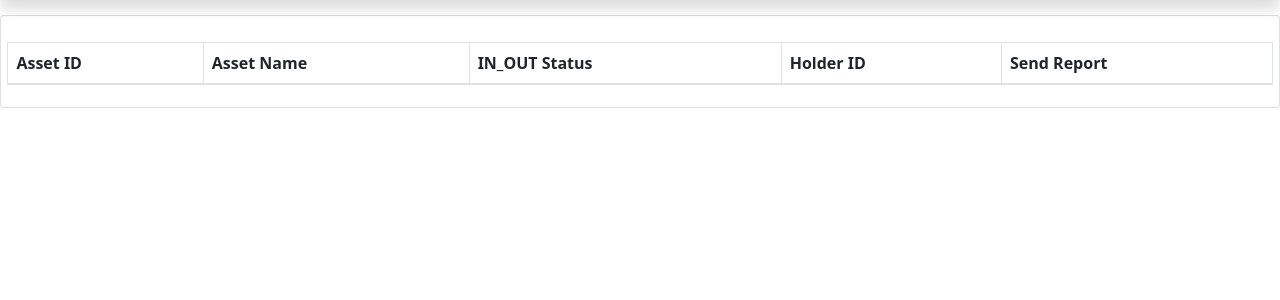
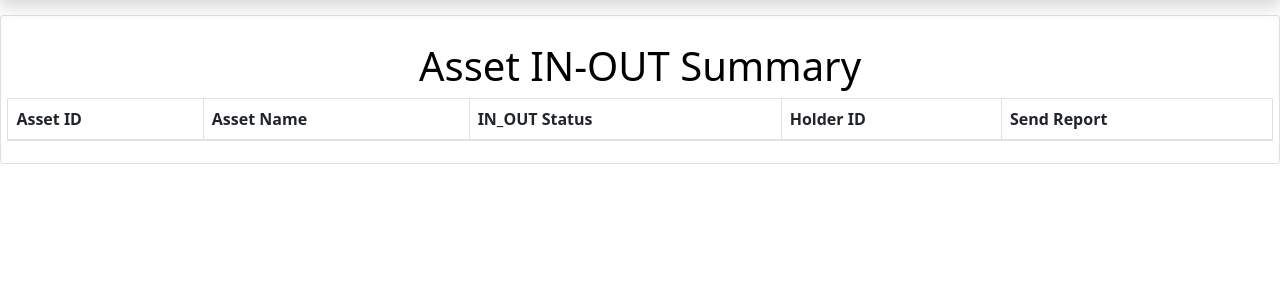
Before and after one commit to livinghumanz/AssetMgmt, a Django app: page / in a window 1280 px wide. Shown: the part 48-348 px from the top of the page. Run offline with Django 4.2, Linux system fonts and the light colour scheme; data that the repository does not hold is empty; some libraries are stand-ins or nearby versions.

Commit message:
UI update

```diff
--- a/home/views.py
+++ b/home/views.py
@@ -77,7 +77,7 @@ def testApi(request):
     if request.method =='POST':
         assetid = request.POST['assetid']
         res = list(In_Out_log.objects.all().filter(asset=assetid))
-        message_str = '''Asset_id, Asset_name,Asset_Description,Employee_id,Employee_name,Employee_contact,check_in_date,return_date
+        message_str = '''Asset_id, Asset_name,Asset_Description,location,Employee_id,Employee_name,Employee_contact,check_in_date,return_date
 
         '''
         final_dump =[]
@@ -86,6 +86,7 @@ def testApi(request):
             res1.append(ele.asset.asset_id)
             res1.append(ele.asset.asset_name)
             res1.append(ele.asset.asset_description)
+            res1.append(ele.asset.base_location)
             res1.append(ele.emp.emp_id)
             res1.append(ele.emp.emp_name)
             res1.append(ele.emp.contact)
@@ -106,7 +107,7 @@ def testApi(request):
 
         response= HttpResponse(content_type = 'text/csv')
         writer = csv.writer(response)
-        writer.writerow(['Asset_id','Asset_name','Asset_Description','Employee_id','Employee_name','Employee_contact','check_in_date','return_date'])
+        writer.writerow(['Asset_id','Asset_name','Asset_Description','location','Employee_id','Employee_name','Employee_contact','check_in_date','return_date'])
 
         for entry in final_dump:
             '''entry1= list(entry)
@@ -191,8 +192,10 @@ def log_checkin_out(request):
             try:
                 In_Out_log.objects.create(asset=asset_instance[0],emp=employee_instance[0],checkin_date=datetime.now())
                 log_status = "Asset checked-in successful !!!"
+                messages.success(request,log_status)
             except:
                 log_status = "Check-in not done, please try again !!!"
+                messages.warning(request,log_status)
 
         elif len(res) >=1:
             # update the first entry
@@ -201,14 +204,17 @@ def log_checkin_out(request):
                 update_return.return_date = datetime.now()
                 update_return.save()
                 log_status = "Asset returned successful ..."
+                messages.success(request,log_status)
             except:
                 log_status = " Asset not returned, please use valid data !!! "
+                messages.warning(request,log_status)
 
 
     else:
         # messages.warning(request,"invalid entry !!! ")
         print("sad not matched ....")
         log_status = "invalid Qr code scanned, please scan Asset QR followed by employee ID..."
+        messages.error(request,log_status)
 
 
         '''
@@ -225,4 +231,5 @@ def log_checkin_out(request):
 
         '''
 
-    return JsonResponse({'Asset':QrAsset,'Employee':QrUser,'log_status':log_status})
+    return redirect('/')
+    # return JsonResponse({'Asset':QrAsset,'Employee':QrUser,'log_status':log_status})
--- a/templates/base.html
+++ b/templates/base.html
@@ -34,7 +34,7 @@
             margin-top: 10px;
             width: 80%;
             opacity: 0;
-            animation: fadeInout 2s;
+            animation: fadeInout 5s;
         }
         @keyframes fadeInout {
             0% { opacity : 0; }
--- a/templates/home/home.html
+++ b/templates/home/home.html
@@ -46,6 +46,7 @@
         </div> -->
     </center>
     <div id="filtered_list" style="margin-top: 20px;">
+        <center><h1> Asset IN-OUT Summary </h1></center>
         <table class="table table-bordered" id="handbook_table">
             <thead>
             <tr>
```
Also changed, not shown: templates/admin/base_site.html (added, +9 -0 lines).
